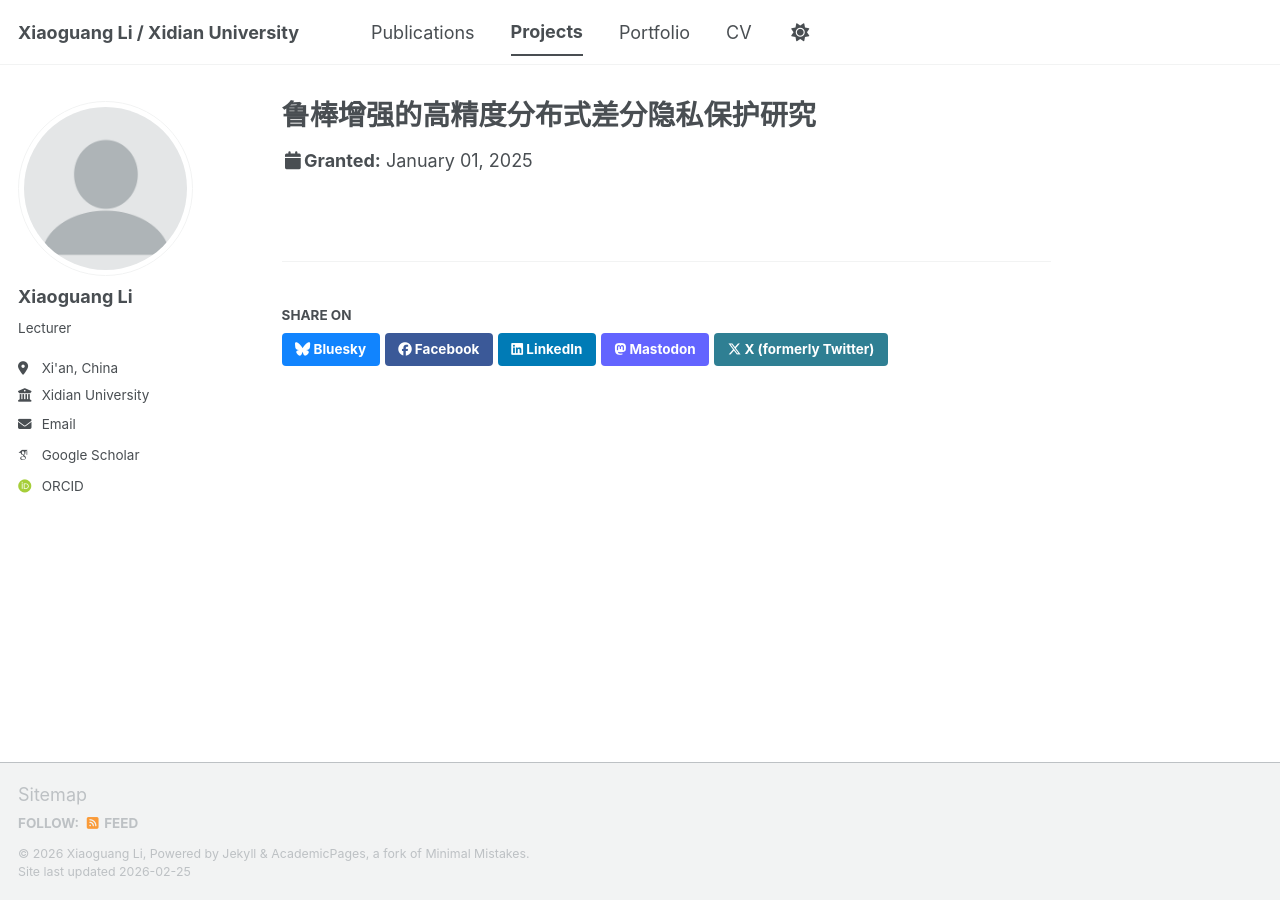
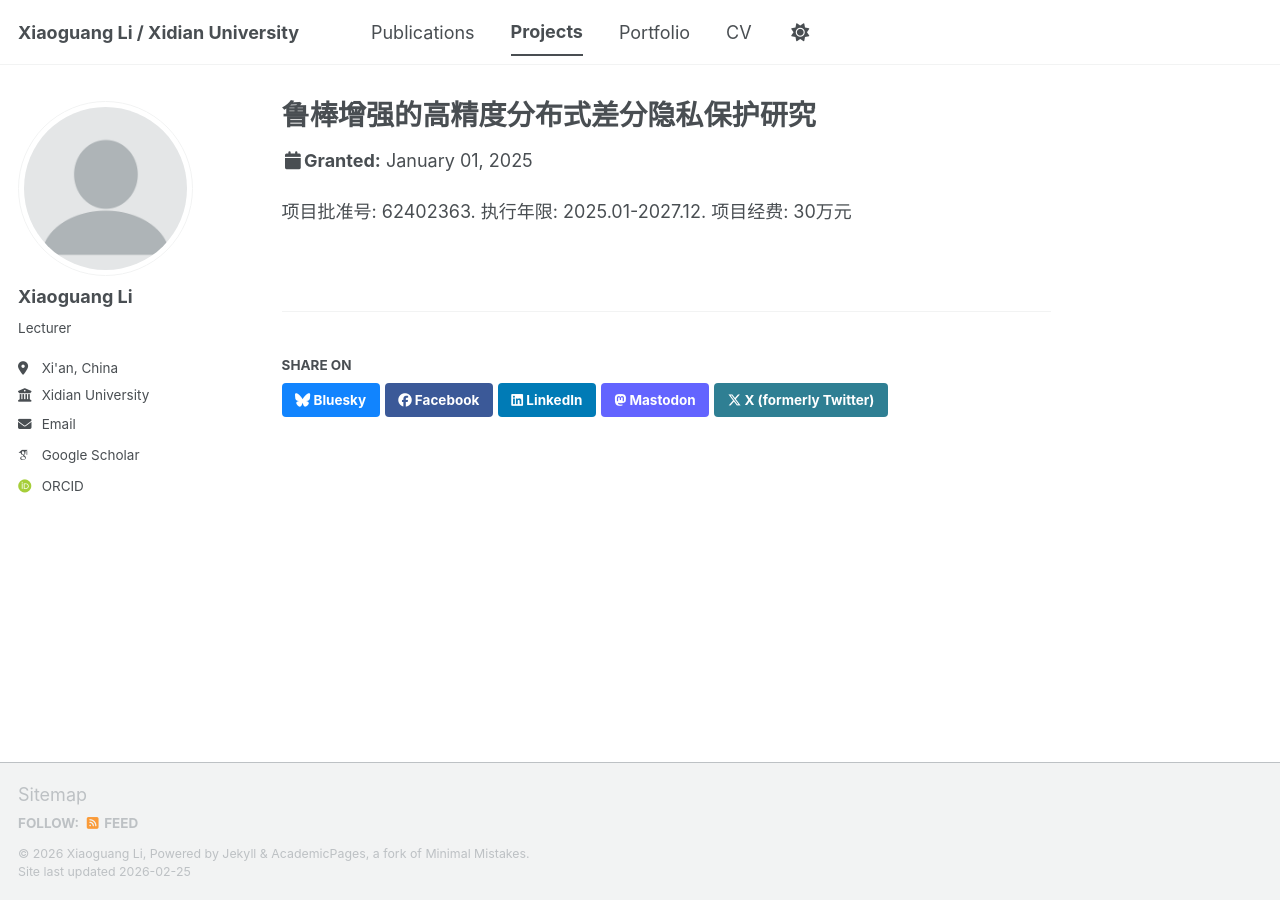
Before and after one commit to meliosem/meliosem.github.io, a Jekyll site: the page built from _projects/2012-03-01-talk-1.md, in a window 1280 px wide. Built offline with Jekyll 4.4.1, drawn with Linux system fonts in a browser that asks for light colours; some web fonts are replaced; a script bundle is joined from its source files by our own code; library files that are not in the unit come from our copies.

Commit message:
first commit

```diff
--- a/_projects/2012-03-01-talk-1.md
+++ b/_projects/2012-03-01-talk-1.md
@@ -3,9 +3,9 @@ title: "鲁棒增强的高精度分布式差分隐私保护研究"
 collection: projects
 type: "project"
 permalink: /projects/62402363
-excerpt: '项目批准号: 62402363. 执行年限: 2025.01-2027.12. 30万元'
+excerpt: '项目批准号: 62402363. 执行年限: 2025.01-2027.12. 项目经费: 30万元'
 # venue: "UC San Francisco, Department of Testing"
 date: 2025-01-01
 # location: "San Francisco, CA, USA"
 ---
-<!-- 项目批准号: 62402363. 执行年限: 2025.01-2027.12. 30万元 -->
+项目批准号: 62402363. 执行年限: 2025.01-2027.12. 项目经费: 30万元
```
